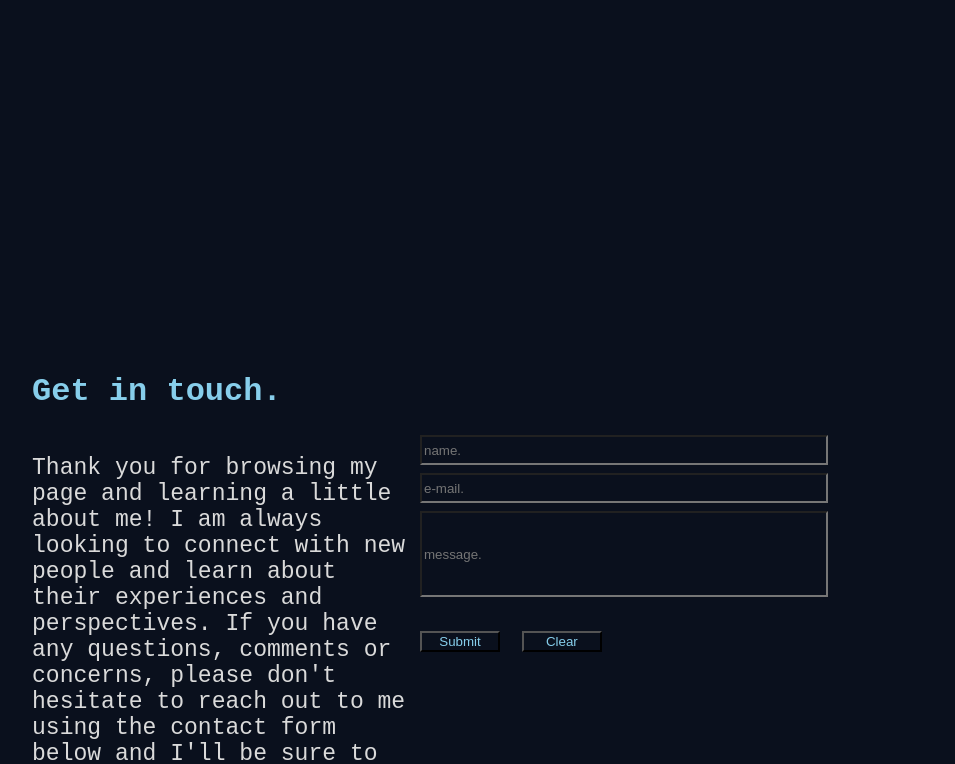
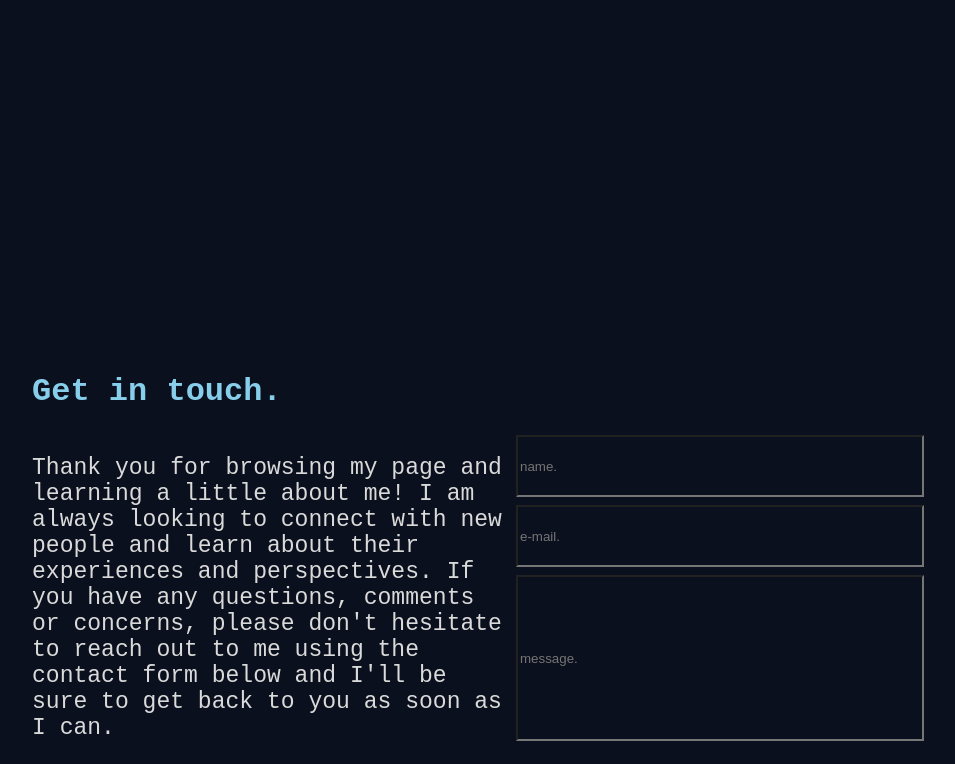
Before and after one commit to coltono/ormon.ca, a plain HTML site: page index.html in a window 1280 px wide. Shown: the part 2036-2800 px from the top of the page, without its empty margins (120-1075 px from the left). Drawn offline with Linux system fonts and the light colour scheme; a web font is replaced by a local one.

Commit message:
made web-page responsive.

```diff
--- a/styles/style.css
+++ b/styles/style.css
@@ -9,8 +9,8 @@ body {
   background-color: var(--navy-blue);
   color: var(--light-gray);
   font-family: "Roboto Mono", monospace;
+  color: var(--light-gray);
   cursor: cell;
-  color: var(--light-gray);
 }
 
 div {
@@ -84,7 +84,7 @@ a {
   display: grid;
   align-items: center;
   justify-content: center;
-  width: 120vh;
+  max-width: 120vh;
 }
 
 .secondPage h1 {
@@ -95,17 +95,12 @@ a {
   font-size: larger;
 }
 
-#aboutMe {
-  scroll-margin-top: 35vh;
-}
-
 /* Third page styling */
 .thirdPage {
   margin: 44.31vh 18vh;
   display: grid;
   align-items: center;
-
-  width: 120vh;
+  max-width: 120vh;
 }
 
 .thirdPage h1 {
@@ -116,17 +111,13 @@ a {
   font-size: larger;
 }
 
-#skills {
-  scroll-margin-top: 35vh;
-}
-
 /* Fourth page styling */
 
 .fourthPage {
   margin: 44.31vh 18vh;
   display: grid;
   align-items: center;
-  width: 120vh;
+  max-width: 120vh;
 }
 
 .fourthPage h1 {
@@ -139,14 +130,18 @@ a {
 
 .contactContainer {
   display: grid;
-  grid-template-columns: 2fr 3fr;
+  grid-template-columns: 1fr;
   grid-template-rows: auto;
+}
+
+.contactBox {
+  grid-row: 2;
 }
 
 .contactBox input {
   background-color: var(--navy-blue);
   color: var(--baby-blue);
-  width: 50vh;
+  max-width: 50vh;
   margin: 0.5vh;
 }
 
@@ -160,18 +155,17 @@ a {
 }
 
 #formName {
-  height: 3vh;
+  height: 7vh;
+  width: 30vh;
 }
 
 #email {
-  height: 3vh;
+  width: 30vh;
+  height: 7vh;
 }
 #message {
-  height: 10vh;
-}
-
-#contact {
-  scroll-margin-top: 35vh;
+  width: 30vh;
+  height: 20vh;
 }
 
 footer {
@@ -179,3 +173,47 @@ footer {
   top: 97vh;
   margin-left: 94%;
 }
+
+@media screen and (min-width: 790px) {
+  #aboutMe {
+    scroll-margin-top: 35vh;
+  }
+
+  #skills {
+    scroll-margin-top: 35vh;
+  }
+
+  #contact {
+    scroll-margin-top: 35vh;
+  }
+
+  .contactContainer {
+    display: grid;
+    grid-template-columns: 2fr 2fr;
+    grid-template-rows: auto;
+  }
+
+  .contactText {
+    grid-row: 1;
+  }
+
+  .contactBox {
+    grid-row: 1;
+  }
+}
+
+@media screen and (min-width: 590px) {
+  #formName {
+    height: 7vh;
+    width: 70vh;
+  }
+
+  #email {
+    width: 70vh;
+    height: 7vh;
+  }
+  #message {
+    width: 70vh;
+    height: 20vh;
+  }
+}
```
